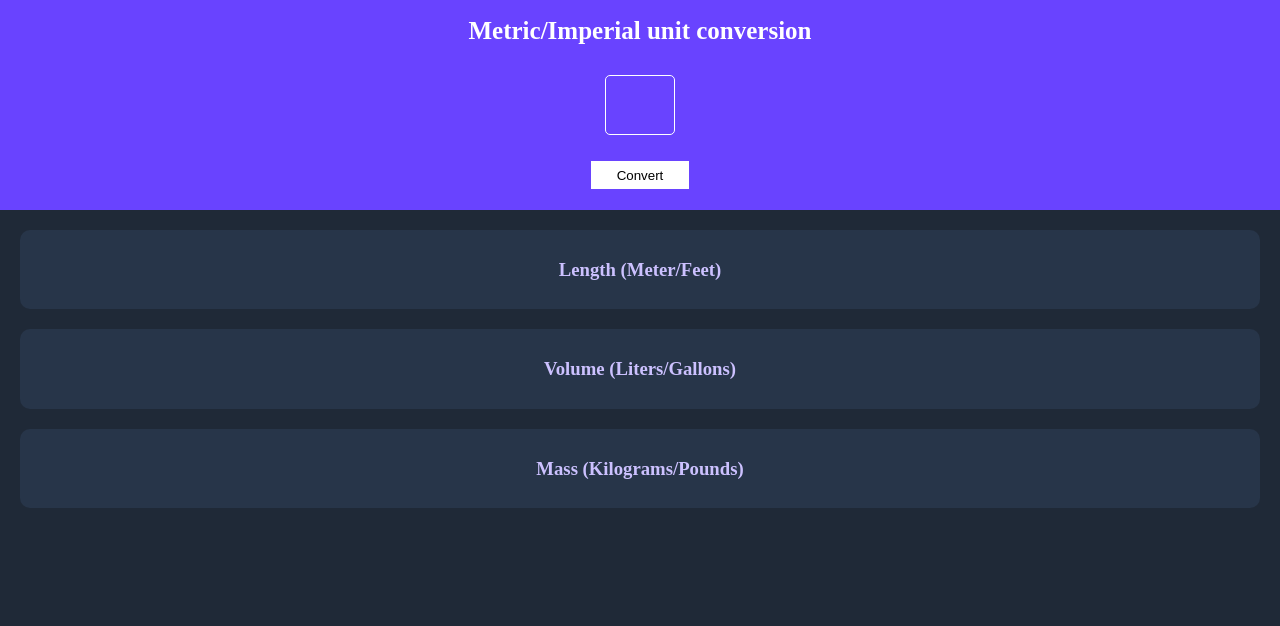
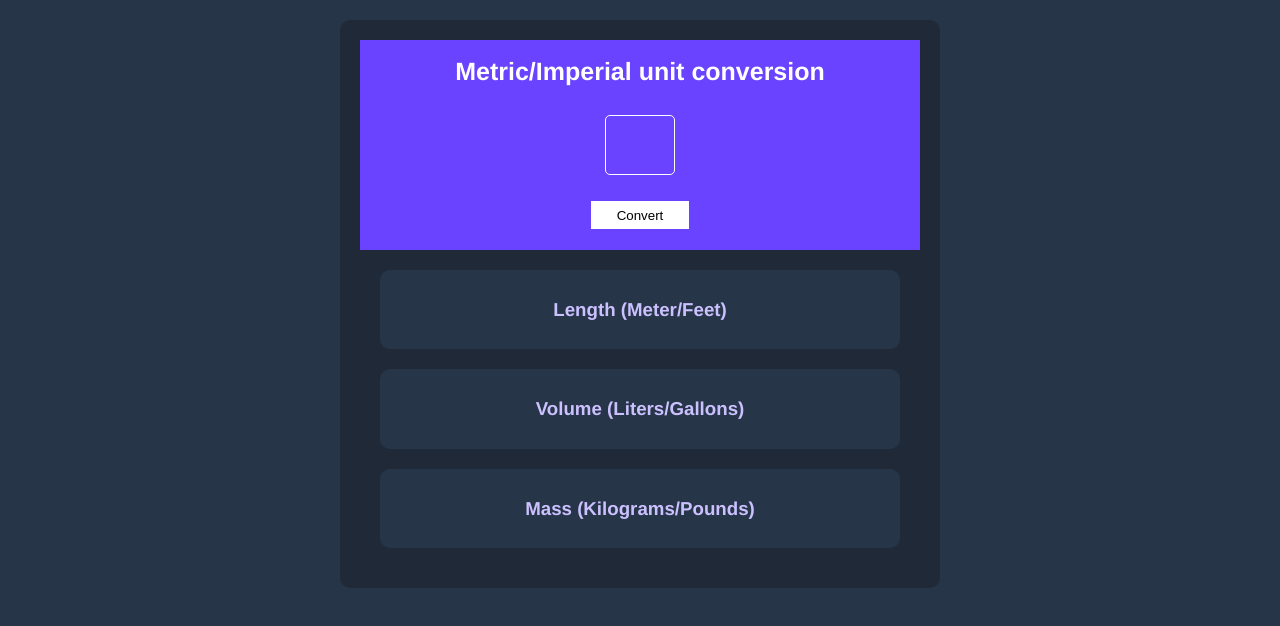
Before and after one commit to SKaraboM/Metric-imperial-Converter, a plain HTML site: page index.html in a window 1280 px wide. Drawn offline with Linux system fonts and the light colour scheme.

Commit message:
Width and font fix

```diff
--- a/index.css
+++ b/index.css
@@ -1,7 +1,16 @@
 body {
-    margin: 0px;
+    margin: 20px auto;
+    max-width: 600px;
+    min-width: 600px;
+    font-family:'Franklin Gothic Medium', 'Arial Narrow', Arial, sans-serif;
+    background: #273549;
+    color: #CCC1FF;
+}
+.container{
     background: #1F2937;
-    color: #CCC1FF
+    padding: 20px;
+    border-radius: 10px;
+
 }
 .head-container{
     background: #6943FF;
--- a/index.html
+++ b/index.html
@@ -3,6 +3,7 @@
         <link rel="stylesheet" href="index.css">
     </head>
     <body>
+        <div class="container">
             <div class = "head-container">
                 <h1>Metric/Imperial unit conversion</h1>
                 <input id="input-el" type="text">
@@ -22,6 +23,7 @@
                     <p id = "mass-para-el"></p>
                 </div>
             </div>
+        </div>
 
         <script src="index.js"></script>
     </body>
```
Lines whose indentation alone changed are shown as unchanged.
